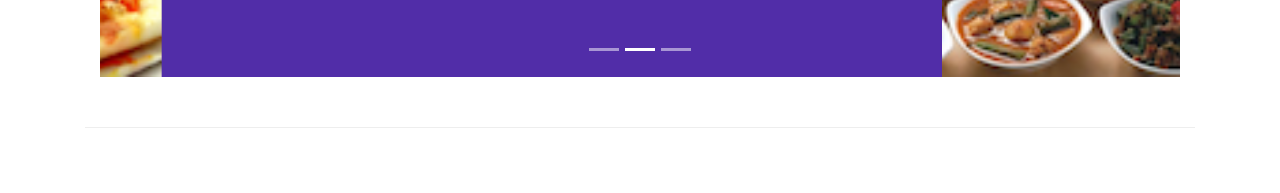
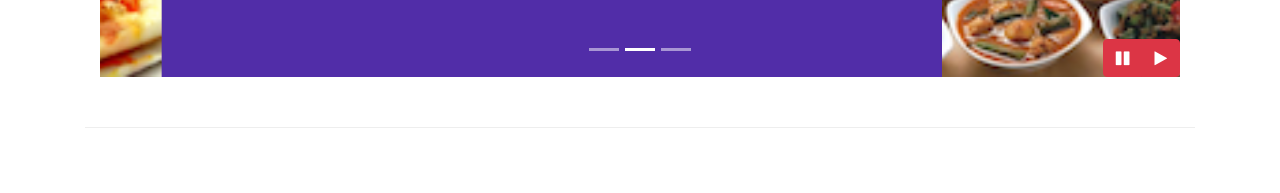
Before and after one commit to BlazCulina1911/bootstrap, a website: page index.html in a window 1280 px wide. Shown: the part 607-800 px from the top of the page. Drawn offline with nearby package versions, Linux system fonts and the light colour scheme.

Commit message:
Bootstrap JQuery

```diff
--- a/css/styles.css
+++ b/css/styles.css
@@ -64,3 +64,9 @@ body {
     left: 0;
     min-height: 300px;
 }
+
+#carouselButtons {
+    right: 0px;
+    bottom: 0px;
+    position: absolute;
+}
--- a/index.html
+++ b/index.html
@@ -217,7 +217,7 @@
                             </div>
                         </div>
 
-                        <div class=" carousel-item">
+                        <div class="carousel-item">
                             <img class="d-block img-fluid" src="img/buffet.png" alt="uthappizza">
                             <div class="carousel-caption d-none d-sm-block  mb-4">
                                 <h2 class="">Weekend Grand Buffet <span class="badge badge-danger">NEW</span></h2>
@@ -231,7 +231,7 @@
                             </div>
                         </div>
 
-                        <div class=" carousel-item">
+                        <div class="carousel-item">
                             <img class="d-block img-fluid" src="img/alberto.png" alt="uthappizza">
                             <div class="carousel-caption d-none d-sm-block  mb-4">
                                 <h2 class="mt-0">Alberto Somayya</h2>
@@ -258,6 +258,14 @@
                     <a class="carousel-control-next" href="#mycarousel" role="button" data-slide="next">
                         <span class="carousel-control-next-icon"></span>
                     </a>
+                    <div class="btn-group" id="carouselButtons" style="z-index: 1">
+                        <button class="btn btn-danger btn-small" id="carousel-pause">
+                            <span class="fa fa-pause"></span>
+                        </button>
+                        <button class="btn btn-danger btn-small" id="carousel-play">
+                            <span class="fa fa-play"></span>
+                        </button>
+                    </div>
                 </div>
             </div>
         </div>
@@ -378,6 +386,17 @@
     <script src="node_modules/bootstrap/dist/js/bootstrap.min.js"></script>
 
     <script>
+        $(document).ready(function() {
+            $('#mycarousel').carousel({interval:2000})
+
+            $('#carousel-pause').click(function() {
+                $('#mycarousel').carousel('pause');
+            })
+
+            $('#carousel-play').click(function() {
+                $('#mycarousel').carousel('cycle');
+            })
+        })
     </script>
 </body>
 
```
